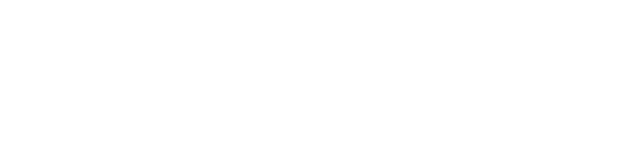
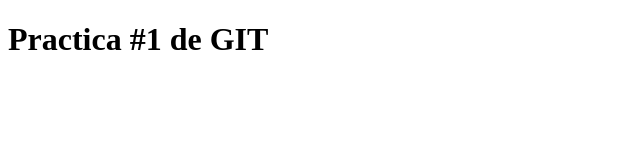
Before and after one commit to mayragabina11/ejemplogit, a plain HTML site: page index.html in a window 1280 px wide. Shown: the whole page, without its empty margins (0-640 px from the left). Drawn offline with Linux system fonts and the light colour scheme.

Commit message:
Se agrego titulo a la pagina

```diff
--- a/index.html
+++ b/index.html
@@ -2,9 +2,10 @@
 <html>
 <head>
 <meta charset="UTF-8">
-	<title>	</title>
+	<title> 	</title>
 </head>
 <body>
 
+<h1>Practica #1 de GIT</h1>
 </body>
 </html>
```
